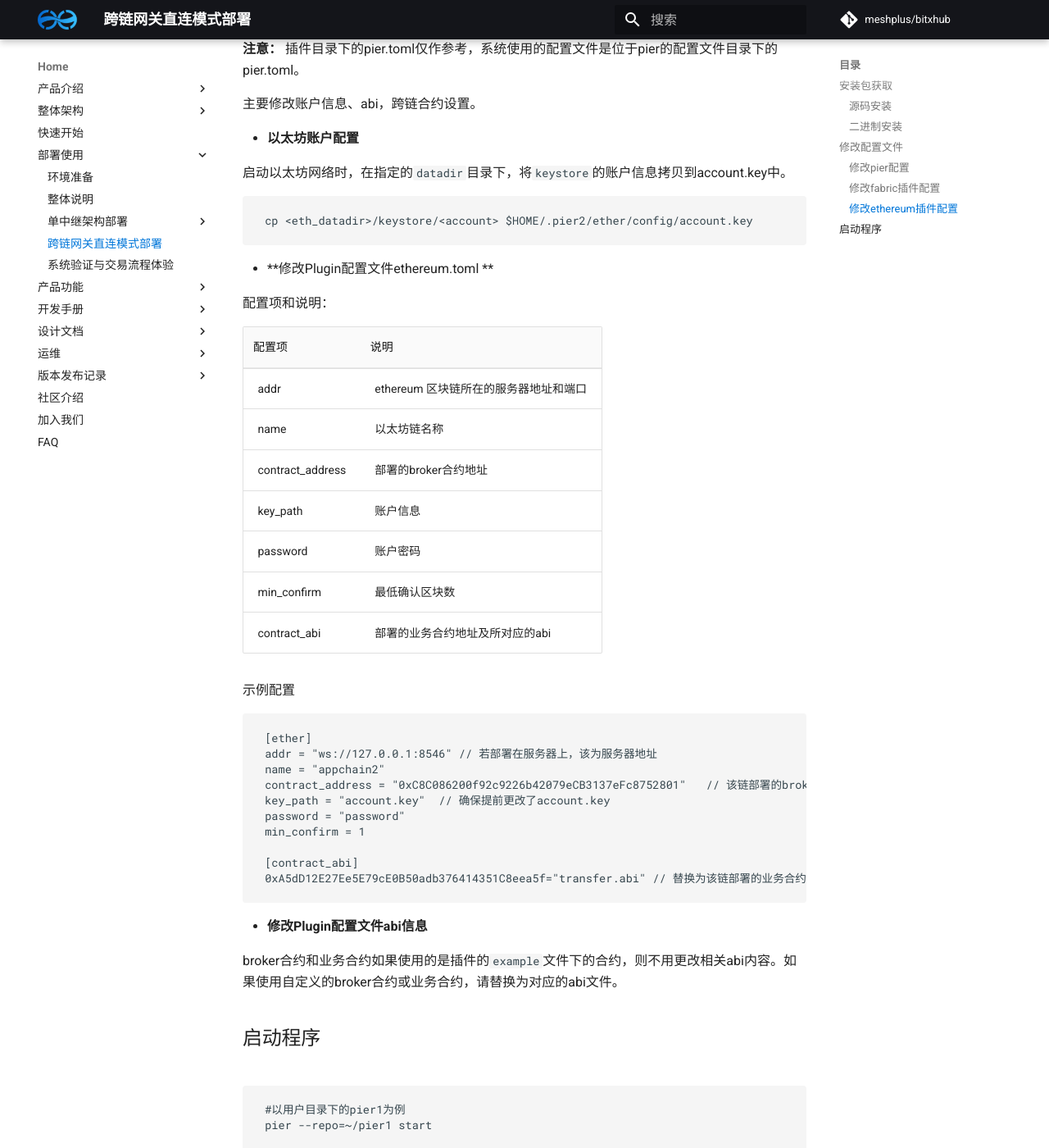
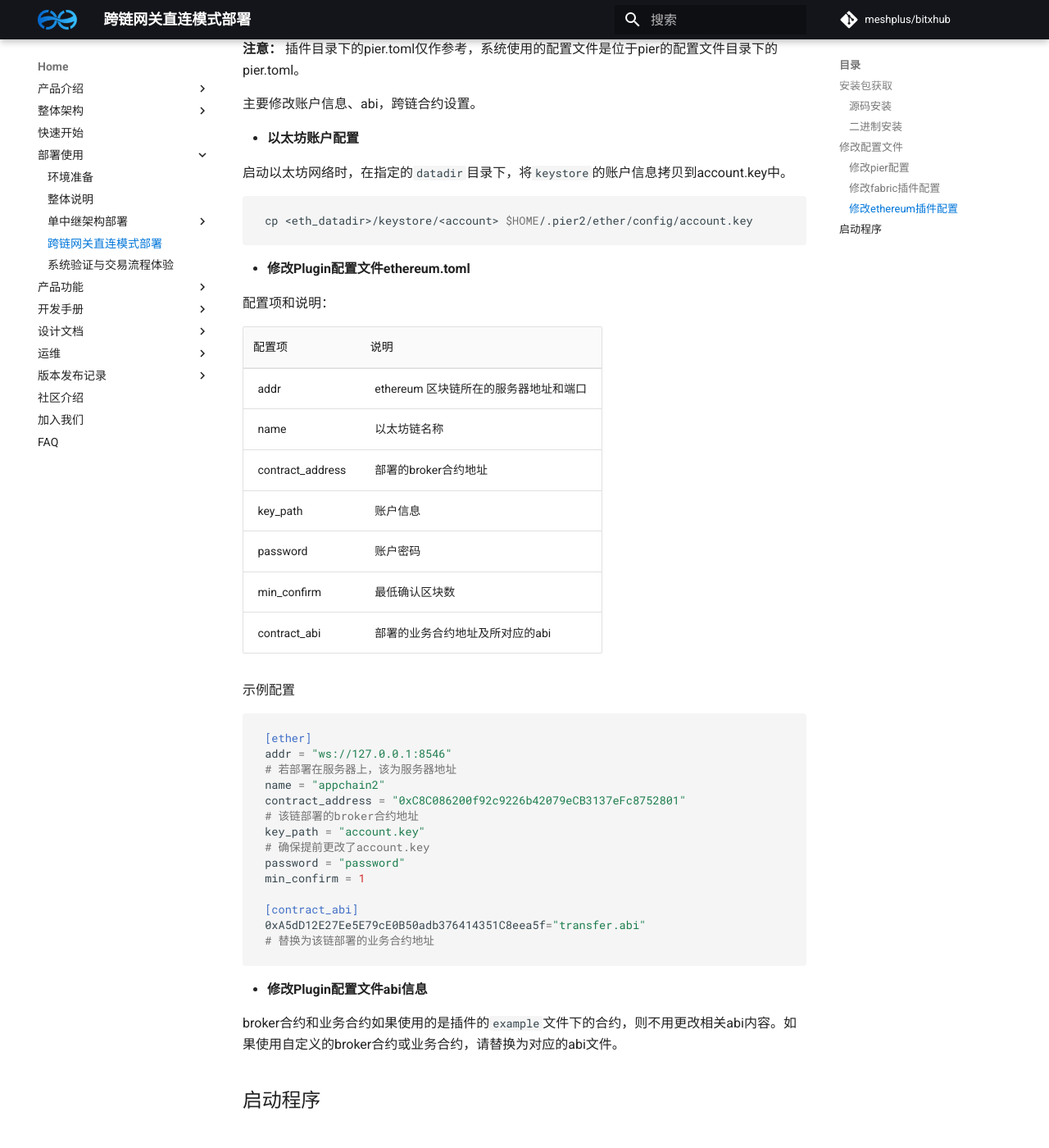
Before and after one commit to meshplus/bitxhub-docs, an MkDocs documentation site: the page built from docs/bitxhub/usage/direct_mode_pier/pier_direct_mode_deploy.md, in a window 1280 px wide and 1400 px high, scrolled down 6146 px. Shown: the whole window at 82% size. Built offline with MkDocs 1.6.1 and Material for MkDocs 9.7.7, drawn with Linux system fonts in a browser that asks for light colours; comment, search, counter and statistics services are not loaded; the version menu is left out; some of the changed text lies outside the part shown.

Commit message:
update release-1.11 deplou docs

````diff
--- a/docs/bitxhub/usage/direct_mode_pier/pier_direct_mode_deploy.md
+++ b/docs/bitxhub/usage/direct_mode_pier/pier_direct_mode_deploy.md
@@ -39,11 +39,11 @@
 
 如果正常安装会打印出类似下面的说明
 
-```text
-Pier version: dev-release-1.6-1b5b79f
-App build date: 2021-12-01T17:50:14
-System version: darwin/amd64
-Golang version: go1.15.13
+```shell
+Pier version: dev-release-1.11-c560eab
+App build date: 2022-02-18T09:39:24
+System version: linux/amd64
+Golang version: go1.15.6
 ```
 
 ### **二进制安装**
@@ -100,23 +100,23 @@
 
 - 修改端口信息
 
-```none
+```toml
 [port]
-// 如果不冲突的话，可以不用修改
+# 如果不冲突的话，可以不用修改
 http  = 44544
 pprof = 44555
 ```
 
 - 修改pier配置文件下的api文件信息
 
-```
+```toml
 # 修改为上一步配置的http的端口号
 http://localhost:<http port>/v1/
 ```
 
 - 修改跨链网关信息
 
-```none
+```toml
 [mode]
 type = "direct" # relay or direct
 ...
@@ -129,11 +129,11 @@
 
 - 修改应用链信息
 
-```none
+```toml
 [appchain]
-// 所连接的应用链对应的Plugin文件在跨链网关配置文件夹下的相对路径
+# 所连接的应用链对应的Plugin文件在跨链网关配置文件夹下的相对路径
 plugin = "fabric-client-1.4"
-// 所连接的应用链的配置文件夹在跨链网关配置文件夹下的相对路径
+# 所连接的应用链的配置文件夹在跨链网关配置文件夹下的相对路径
 config = "fabric"
 ```
 
@@ -201,11 +201,11 @@
 
   示例配置
 
-  ```
-  addr = "localhost:7053" // 若Fabric部署在服务器上，该为服务器地址
+  ```toml
+  addr = "localhost:7053" # 若Fabric部署在服务器上，该为服务器地址
   event_filter = "interchain-event-name"
   username = "Admin"
-  ccid = "broker" // 若部署跨链broker合约名字不是broker需要修改
+  ccid = "broker" # 若部署跨链broker合约名字不是broker需要修改
   channel_id = "mychannel"
   org = "org2"
   ```
@@ -214,7 +214,7 @@
 
   fabric.validators 是Fabric验证人的证书，配置示例：
 
-  ```
+  ```text
   -----BEGIN CERTIFICATE-----
   MIICKTCCAc+gAwIBAgIRAIBO31aZaSZoEYSy2AJuhJcwCgYIKoZIzj0EAwIwczEL
   MAkGA1UEBhMCVVMxEzARBgNVBAgTCkNhbGlmb3JuaWExFjAUBgNVBAcTDVNhbiBG
@@ -263,11 +263,11 @@
 
   启动以太坊网络时，在指定的`datadir`目录下，将`keystore`的账户信息拷贝到account.key中。
 
-  ```
+  ```shell
   cp <eth_datadir>/keystore/<account> $HOME/.pier2/ether/config/account.key
   ```
 
-- **修改Plugin配置文件ethereum.toml **
+- **修改Plugin配置文件ethereum.toml**
 
   配置项和说明：
 
@@ -283,17 +283,21 @@
 
   示例配置
 
-  ```
+  ```toml
   [ether]
-  addr = "ws://127.0.0.1:8546" // 若部署在服务器上，该为服务器地址
+  addr = "ws://127.0.0.1:8546"
+  # 若部署在服务器上，该为服务器地址
   name = "appchain2"
-  contract_address = "0xC8C086200f92c9226b42079eCB3137eFc8752801"	// 该链部署的broker合约地址
-  key_path = "account.key"	// 确保提前更改了account.key
+  contract_address = "0xC8C086200f92c9226b42079eCB3137eFc8752801"
+  # 该链部署的broker合约地址
+  key_path = "account.key"
+  # 确保提前更改了account.key
   password = "password"
   min_confirm = 1
 
   [contract_abi]
-  0xA5dD12E27Ee5E79cE0B50adb376414351C8eea5f="transfer.abi"	// 替换为该链部署的业务合约地址
+  0xA5dD12E27Ee5E79cE0B50adb376414351C8eea5f="transfer.abi"
+  # 替换为该链部署的业务合约地址
   ```
 
 - **修改Plugin配置文件abi信息**
@@ -302,7 +306,7 @@
 
 ## 启动程序
 
-```
+```shell
 #以用户目录下的pier1为例
 pier --repo=~/pier1 start
 
@@ -316,13 +320,13 @@
 
 直连模式下，两边的跨链网关需要相互注册同时部署验证规则
 
-~~~shell
+```shell
 idA=$(pier --repo ~/pier1 id)
 idB=$(pier --repo ~/pier2 id)
-pier --repo ~/pier1 client register --pier_id ${idB} --name fab --type fabric --desc simple --version 1 --validators ~/pier1/fabric/fabric.validators --consensusType raft
-pier --repo ~/pier2 client register --pier_id ${idA} --name eth --type ethereum --desc simple --version 1 --validators ~/pier2/ethereum/ether.validators --consensusType raft
+pier --repo ~/pier1 client register --pier_id ${idB} --name fab --type fabric --desc simple --version 1 --validators ~/pier1/fabric/fabric.validators --consensus-type raft
+pier --repo ~/pier2 client register --pier_id ${idA} --name eth --type ethereum --desc simple --version 1 --validators ~/pier2/ethereum/ether.validators --consensus-type raft
 pier --repo ~/pier1 client rule --pier_id ${idB} --path ~/pier1/fabric/rule.wasm
 pier --repo ~/pier2 client rule --pier_id ${idA} --path ~/pier2/ethereum/rule.wasm
-~~~
+```
 
 完成上述布置后，跨链网关直连模式下部署就已经完成，两边的应用链可以进行跨链操作。
````
Also changed, not shown: docs/bitxhub/usage/inter_relay_deploy.md (+12 -12 lines), docs/bitxhub/usage/single_bitxhub/deploy_bitxhub.md (+10 -9 lines), docs/bitxhub/usage/single_bitxhub/deploy_pier.md (+29 -30 lines).
